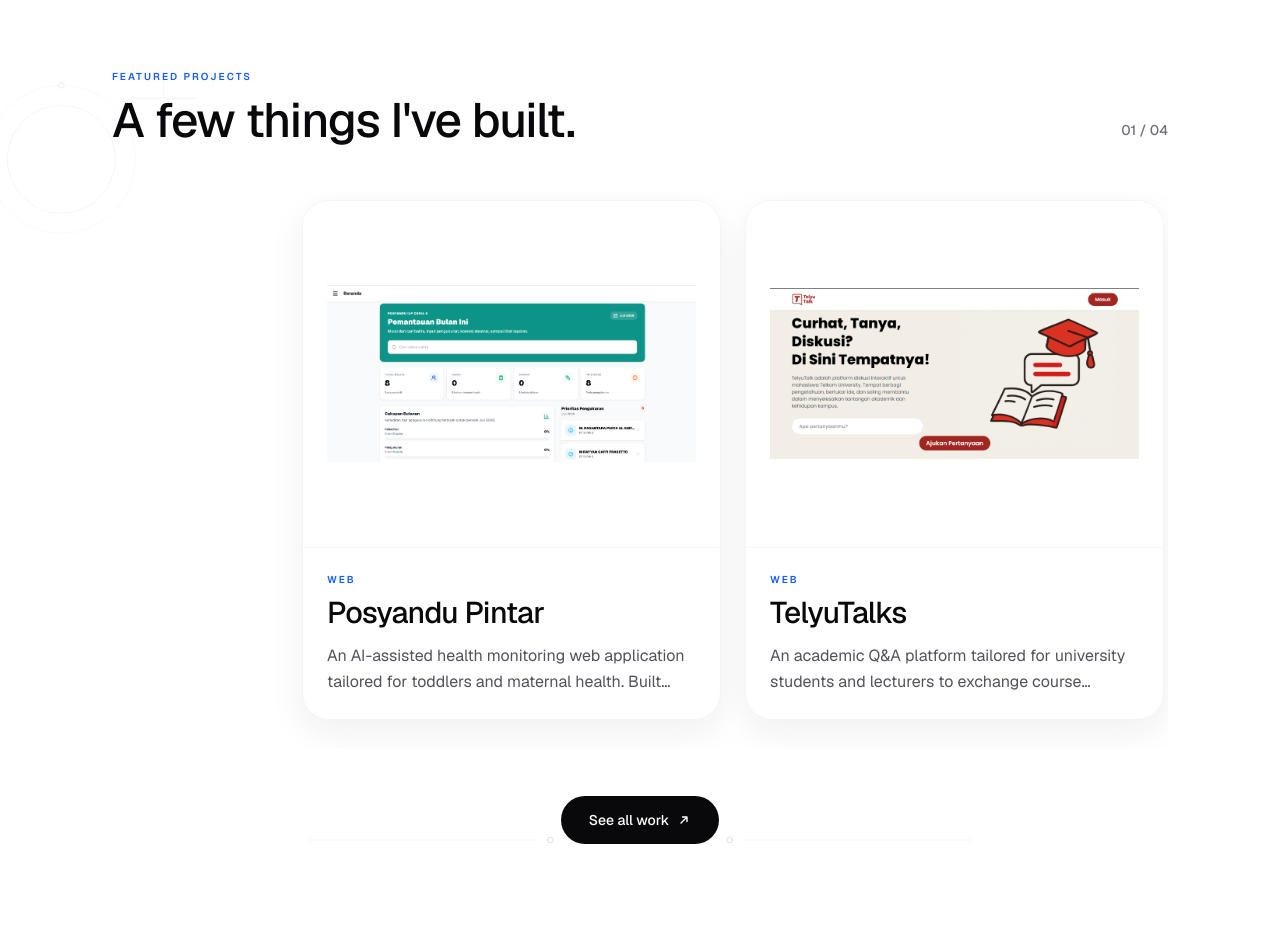
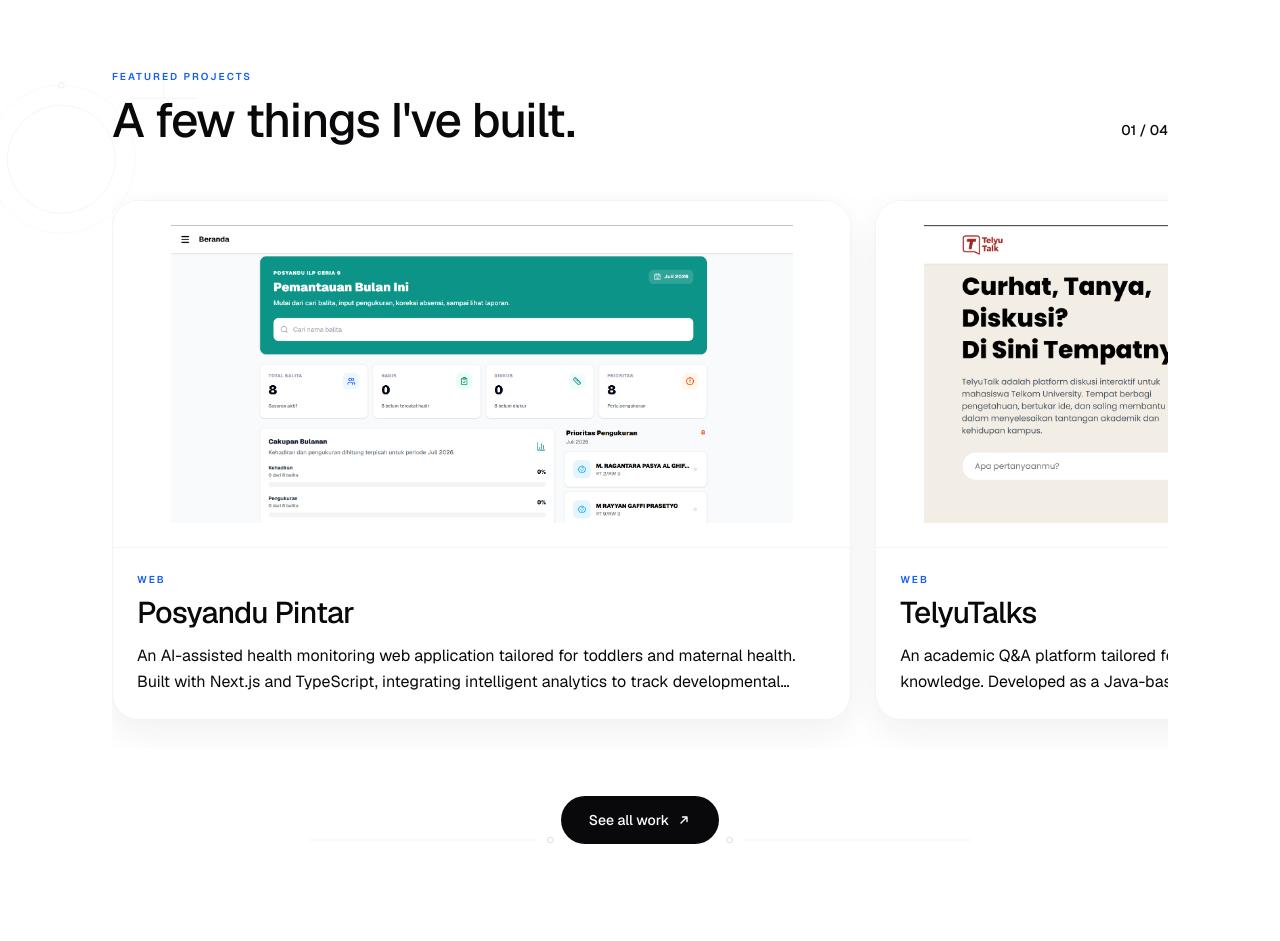
Before and after one commit to Tisee747/tisee-portfolio-v2, a Next.js app: page / in a window 1280 px wide. Shown: the part 2280-3221 px from the top of the page. Built offline with nearby package versions, Linux system fonts and the light colour scheme.

Commit message:
fix: left align desktop gallery

```diff
--- a/src/components/ProjectsList.tsx
+++ b/src/components/ProjectsList.tsx
@@ -31,12 +31,12 @@ function GalleryCard({ project, priority = false }: { project: Project; priority
             src={project.images[0]}
             alt={project.title}
             fill
-            sizes="(min-width: 1280px) 720px, (min-width: 1024px) 680px, (min-width: 640px) 72vw, 84vw"
+            sizes="(min-width: 1280px) 760px, (min-width: 1024px) 720px, (min-width: 640px) 72vw, 84vw"
             className="object-contain p-4 sm:p-7 lg:p-6"
             priority={priority}
           />
         ) : (
-          <div className="flex h-full items-center justify-center text-sm text-zinc-400">No image available</div>
+          <div className="flex h-full items-center justify-center text-sm text-zinc-950">No image available</div>
         )}
       </div>
 
@@ -47,7 +47,7 @@ function GalleryCard({ project, priority = false }: { project: Project; priority
         <h3 className="mt-2 text-2xl font-medium tracking-tight text-zinc-950 sm:text-3xl">
           {project.title}
         </h3>
-        <p className="mt-3 line-clamp-3 text-sm leading-relaxed text-zinc-500 sm:text-base lg:line-clamp-2">
+        <p className="mt-3 line-clamp-3 text-sm leading-relaxed text-zinc-950 sm:text-base lg:line-clamp-2">
           {project.description}
         </p>
       </div>
@@ -153,7 +153,7 @@ export default function ProjectsList() {
               A few things I&apos;ve built.
             </h2>
           </div>
-          <p className="shrink-0 pb-1 text-xs font-medium text-zinc-400 sm:text-sm">
+          <p className="shrink-0 pb-1 text-xs font-medium text-zinc-950 sm:text-sm">
             {String(currentIndex + 1).padStart(2, "0")} / {String(featuredProjects.length).padStart(2, "0")}
           </p>
         </FadeIn>
@@ -180,7 +180,7 @@ export default function ProjectsList() {
                 showNext();
               }
             }}
-            className="-mx-6 flex snap-x snap-mandatory gap-[2%] overflow-x-auto overscroll-x-contain px-[8%] pb-7 pt-2 outline-none [scrollbar-width:none] focus-visible:ring-2 focus-visible:ring-zinc-900 focus-visible:ring-offset-4 [&::-webkit-scrollbar]:hidden sm:px-[14%] md:-mx-12 lg:mx-0 lg:gap-6 lg:px-[18%]"
+            className="-mx-6 flex snap-x snap-mandatory gap-[2%] overflow-x-auto overscroll-x-contain px-[8%] pb-7 pt-2 outline-none [scrollbar-width:none] focus-visible:ring-2 focus-visible:ring-zinc-900 focus-visible:ring-offset-4 [&::-webkit-scrollbar]:hidden sm:px-[14%] md:-mx-12 lg:mx-0 lg:gap-6 lg:px-0"
           >
             {featuredProjects.map((project, index) => {
               const isActive = index === currentIndex;
@@ -191,7 +191,7 @@ export default function ProjectsList() {
                   ref={(node) => {
                     cardRefs.current[index] = node;
                   }}
-                  className="h-[400px] w-[84%] shrink-0 snap-center snap-always sm:h-[480px] sm:w-[72%] lg:h-[500px] lg:w-[64%] xl:h-[520px] xl:w-[62%]"
+                  className="h-[400px] w-[84%] shrink-0 snap-center snap-always sm:h-[480px] sm:w-[72%] lg:h-[500px] lg:w-[72%] xl:h-[520px] xl:w-[70%]"
                 >
                   <button
                     type="button"
@@ -223,7 +223,7 @@ export default function ProjectsList() {
             })}
           </div>
 
-          <p className="mt-1 text-center text-[11px] font-medium text-zinc-400 sm:hidden">
+          <p className="mt-1 text-center text-[11px] font-medium text-zinc-950 sm:hidden">
             Swipe to browse
           </p>
         </FadeIn>
```
